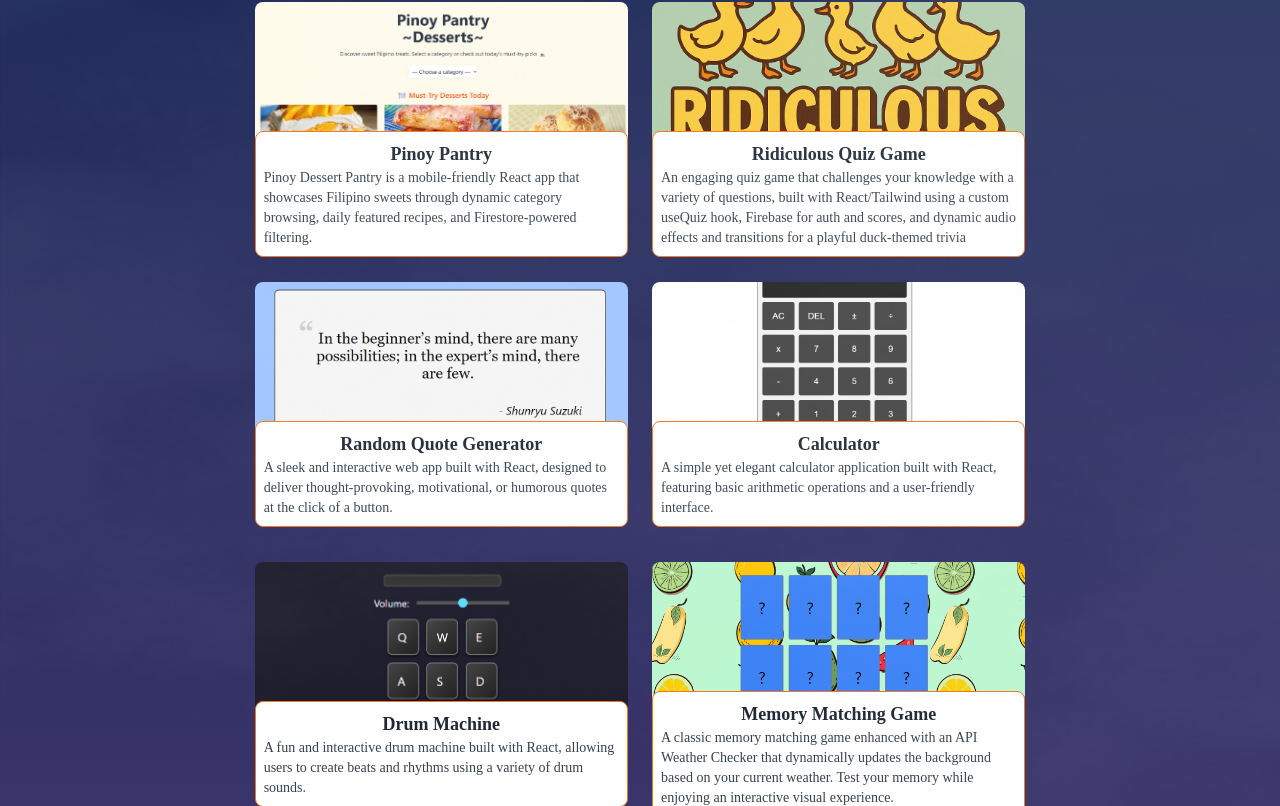
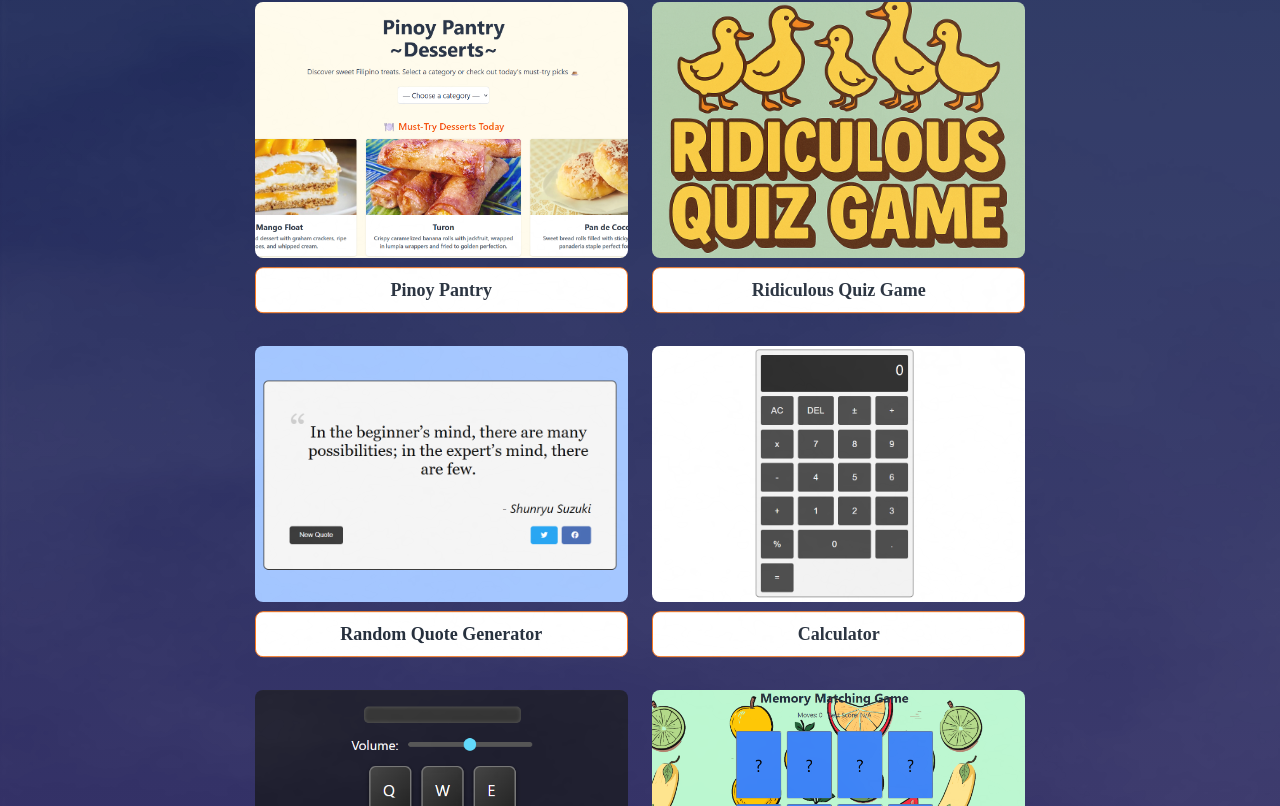
Before and after one commit to madcyans/portfolio, a React (Create React App) app: page / in a window 1280 px wide. Shown: the part 1554-2360 px from the top of the page. Built offline with nearby package versions, Linux system fonts and the light colour scheme; no server answers.

Commit message:
fixed some sections

```diff
--- a/src/components/Contact.js
+++ b/src/components/Contact.js
@@ -4,7 +4,7 @@ import { SiGmail } from 'react-icons/si';
 
 const Contact = () => (
   <section id="contact" className="py-16 bg-gradient-to-b from-slate-900 to-slate-950">
-    <div className="mx-auto mx-14 px-8 sm:mx-14 sm:px-8 md:mx-24 md:px-12 lg:mx-30 lg:px-16 xl:mx-36 xl:px-20">
+    <div className="mx-auto x-8 sm:mx-14 sm:px-8 md:mx-24 md:px-12 lg:mx-30 lg:px-16 xl:mx-36 xl:px-20">
       <h2 className="text-3xl text-cyan-200 text-center mb-8">Contact Me</h2>
       {/* Parent container ensures inline layout but wraps when needed */}
       <div className="w-full flex flex-wrap justify-center gap-8">
--- a/src/components/Projects.js
+++ b/src/components/Projects.js
@@ -1,4 +1,4 @@
-import React, { useState, useEffect } from 'react';
+import React, { useState } from 'react';
 
 const Projects = () => {
   // Initialize state with placeholder projects.
@@ -53,33 +53,19 @@ const Projects = () => {
     },
   ]);
 
-  useEffect(() => {
-    // Attempt to fetch projects from the backend API.
-    fetch('http://localhost:5000/projects')
-      .then((res) => res.json())
-      .then((data) => {
-        // Update state only if we retrieve a non-empty array.
-        if (Array.isArray(data) && data.length > 0) {
-          setProjects(data);
-        }
-      })
-      .catch((err) => {
-        console.error('Error fetching projects:', err);
-        // If an error occurs, the placeholder projects remain.
-      });
-  }, []);
+
 
   return (
     <section id="projects" className="py-16 bg-gradient-to-b from-blue-950 to-royal-indigo">
       <div className="container mx-auto px-8 md:px-12 lg:px-16 xl:px-20">
         <h2 className="text-3xl text-cyan-200 text-center mb-6">Projects</h2>
-        {/* Use a flex container that wraps */}
+        {/* Container */}
         <div className="flex flex-wrap justify-center gap-6">
           {projects.map((project) => (
             // Responsive width classes: full width on mobile, one-third on md and above.
             <div key={project.id} className="w-full md:w-1/3 pb-16">
               <div className="relative group">
-                <div className="relative h-48">
+                <div className="relative h-64">
                   <a
                     href={project.url}
                     target="_blank"
@@ -89,18 +75,18 @@ const Projects = () => {
                     <img
                       src={project.image}
                       alt={project.title}
-                      className="w-full h-48 object-cover rounded-lg transition-transform duration-500 group-hover:scale-110 group-hover:shadow-[0_5px_5px_rgba(0,0,0,0.5)]"
+                      className="w-full h-64 object-cover rounded-lg transition-transform duration-500 group-hover:scale-110 group-hover:shadow-[0_5px_5px_rgba(0,0,0,0.5)]"
                     />
                   </a>
                 </div>
                 <div
                   className="
                     absolute bottom-0 left-0 w-full
-                    transform translate-y-1/2
+                    transform translate-y-[120%]
                     bg-white px-2 py-2
                     rounded-lg border border-orange-500
                     transition-transform duration-500
-                    group-hover:translate-y-[120%]
+                    group-hover:translate-y-1/2
                   "
                 >
                   <h3 className="text-lg text-center font-semibold text-gray-800">
@@ -111,14 +97,15 @@ const Projects = () => {
                       text-sm text-gray-700
                       overflow-hidden
                       transition-all duration-500
-                      max-h-20
-                      group-hover:max-h-0
+                      max-h-0
+                      group-hover:max-h-20
                       group-hover:rounded
                     "
                   >
                     {project.description}
                   </p>
                 </div>
+
               </div>
             </div>
           ))}
```
Also changed, not shown: src/pages/ResumePage.js (deleted, +0 -79 lines).
